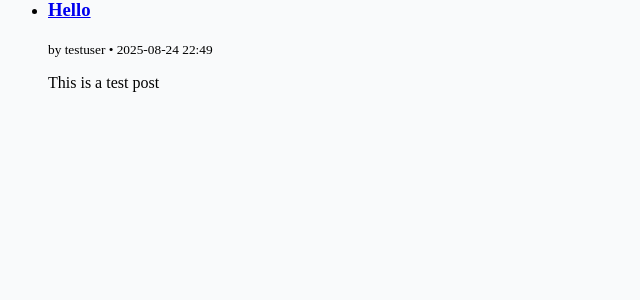
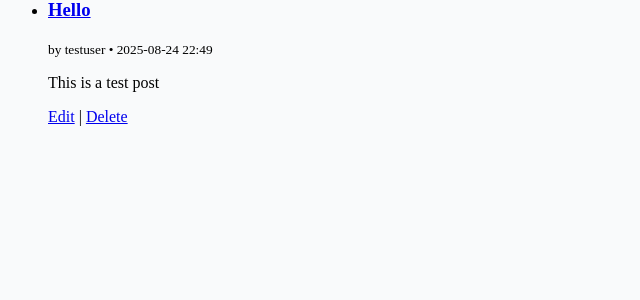
Before and after one commit to IjeomaBenny/Alx_DjangoLearnLab, a Django app: page /posts/ in a window 1280 px wide. Shown: the part 366-666 px from the top of the page, without its empty margins (0-640 px from the left). Run offline with Django 5.2, Linux system fonts and the light colour scheme; a user stored in the database is signed in; data comes from the database, SQL or seed files in the repository.

Commit message:
Post list: add edit/delete links; align URL names (post-update/delete)

```diff
--- a/django_blog/blog/templates/blog/post_list.html
+++ b/django_blog/blog/templates/blog/post_list.html
@@ -12,6 +12,13 @@
       <h3><a href="{% url 'post-detail' post.pk %}">{{ post.title }}</a></h3>
       <small>by {{ post.author.username }} • {{ post.published_date|date:"Y-m-d H:i" }}</small>
       <p>{{ post.content|truncatewords:30 }}</p>
+
+      {% if user == post.author %}
+        <p>
+          <a href="{% url 'post-update' post.pk %}">Edit</a> |
+          <a href="{% url 'post-delete' post.pk %}">Delete</a>
+        </p>
+      {% endif %}
     </li>
   {% empty %}
     <li>No posts yet.</li>
--- a/django_blog/blog/urls.py
+++ b/django_blog/blog/urls.py
@@ -16,12 +16,16 @@ urlpatterns = [
     path('profile/edit/', views.profile_edit, name='profile_edit'),
 
      # Posts (CRUD)
+      # Post CRUD (checker-required routes)
+    path('post/new/', views.PostCreateView.as_view(), name='post-create'),
+    path('post/<int:pk>/', views.PostDetailView.as_view(), name='post-detail'),
+    path('post/<int:pk>/update/', views.PostUpdateView.as_view(), name='post-update'),
+    path('post/<int:pk>/delete/', views.PostDeleteView.as_view(), name='post-delete'),
+
+    # List route (needed for templates/success_url)
     path('posts/', views.PostListView.as_view(), name='post-list'),
-    path('posts/new/', views.PostCreateView.as_view(), name='post-create'),
-    path('posts/<int:pk>/', views.PostDetailView.as_view(), name='post-detail'),
-    path('posts/<int:pk>/edit/', views.PostUpdateView.as_view(), name='post-edit'),
-    path('posts/<int:pk>/delete/', views.PostDeleteView.as_view(), name='post-delete'),
 ]
+
 
 
     # (optional) your homepage route if you have one already:
```
